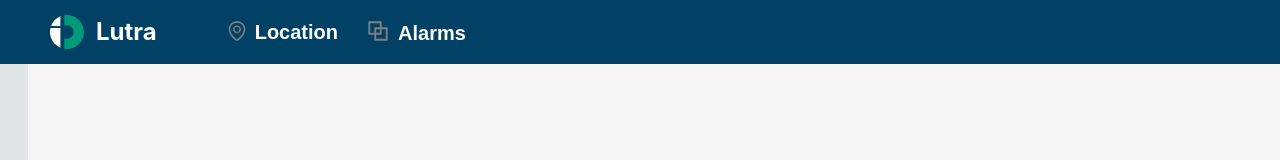
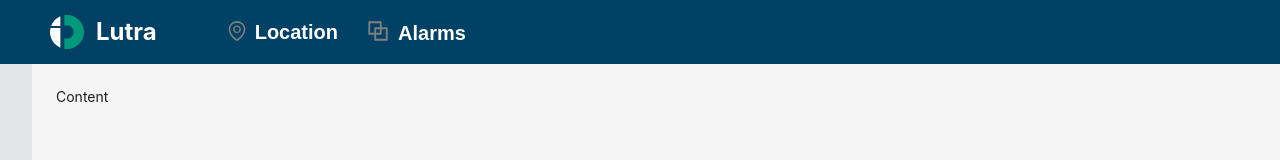
Before and after one commit to remyyang717/id-demo, a React (Create React App) app in the folder id-demo/: page /#/ in a window 1280 px wide. Shown: the top 160 px of the page. Built offline with nearby package versions, Linux system fonts and the light colour scheme.

Commit message:
CSS moved to React

```diff
--- a/id-demo/src/App.css
+++ b/id-demo/src/App.css
@@ -1,31 +1,3 @@
-/* LeftSiderComponent */
-.left-sider {
-    background-color: #eef0f0;
-    transform: translateX(-100%);
-    transition: transform 0.3s ease-in-out;
-}
-
-
-.trigger-bar {
-    position: absolute;
-    top: 0;
-    left: 100%;
-    height: 100%;
-    width: 28px;
-    background-color: #e1e5e5;
-    cursor: pointer;
-}
-
-.sider-content {
-    padding: 20px;
-}
-
-.left-sider:hover {
-    transform: translateX(0);
-}
-
-
-
 /* HeaderComponent */
 .header {
     background: #004165
--- a/id-demo/src/components/LeftSiderComponent.js
+++ b/id-demo/src/components/LeftSiderComponent.js
@@ -9,8 +9,20 @@ function LeftSiderComponent()
 
     return (
         <>
-            <div class="trigger-bar"></div>
-            <div class="sider-content">
+            <div class="trigger-bar"
+                style={{
+                    background: 'linear-gradient(to right, #e1e5e5 50%, transparent 50%)',
+                    position: 'absolute',
+                    top: 0,
+                    left: '100%',
+                    height: '100%',
+                    width: '64px',
+                    cursor: 'pointer'
+                }}></div>
+            <div class="sider-content"
+                style={{
+                    padding: '20px'
+                }}>
                 <ul>
                     <li>菜单项 1</li>
                     <li>菜单项 2</li>
--- a/id-demo/src/pages/Home.jsx
+++ b/id-demo/src/pages/Home.jsx
@@ -1,7 +1,8 @@
-import React from 'react';
-import { Layout } from 'antd';
+import React, { useState } from 'react';
+import { Row, Col, Layout, theme } from 'antd';
 import HeaderComponent from '../components/HeaderComponent';
 import LeftSiderComponent from '../components/LeftSiderComponent';
+import { BlockOutlined } from '@ant-design/icons';
 
 
 
@@ -10,35 +11,65 @@ const { Sider, Header, Content } = Layout;
 
 function Home()
 {
+    const [isHovered, setIsHovered] = useState(false);
+
+    const {
+        token: { colorBgContainer, borderRadiusLG },
+    } = theme.useToken();
     return (
         <Layout>
+            <Header
+                className='header'
+                style={{
+                    position: 'sticky',
+                    top: 0,
+                    zIndex: 1,
+                    width: '100%',
+                    display: 'flex',
+                    alignItems: 'center',
+                }}
+            >
+                <HeaderComponent />
+            </Header>
+
+            <Layout>
+
                 <Sider
+                    width={280}
+                    display='block'
                     theme='light'
+                    collapsible
                     trigger={null}
                     className='left-sider'
                     style={{
                         height: '100vh',
-                    marginTop: '64px'
+                        backgroundColor: '#eef0f0',
+                        transform: isHovered ? 'translateX(0)' : 'translateX(-100%)',
+                        transition: 'transform 0.3s ease-in-out',
+                        position: 'fixed', // Make it fixed on the left side
+                        left: 0, // Align to the left
                     }}
+                    onMouseEnter={() => setIsHovered(true)}
+                    onMouseLeave={() => setIsHovered(false)}
                 >
                     <LeftSiderComponent />
                 </Sider>
-            <Layout>
-                <Header
-                    className='header'
+
+                <Content
                     style={{
-                        position: 'fixed',
-                        top: 0,
-                        left: 0,
-                        width: '100%',
-                        alignItems: 'center',
-                        display: 'inline-block'
+                        height: '100vh',
+                        padding: 24,
+                        margin: 0,
+                        marginLeft: isHovered ? 312 : 32,
+                        transition: 'margin-left 0.3s ease-in-out',
                     }}
                 >
-                    <HeaderComponent />
-                </Header>
+                    Content
+                </Content>
+
+
+
             </Layout>
-
 
         </Layout>
 
```
Lines whose indentation alone changed are shown as unchanged.
